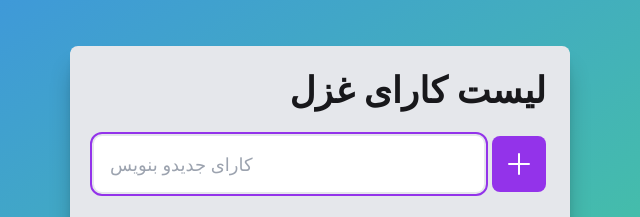
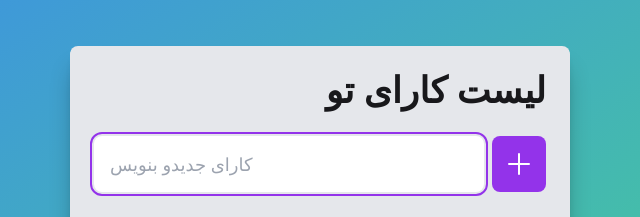
Before and after one commit to pandaCode082/toxic-todo-list, a plain HTML site: page index.html in a window 1280 px wide. Shown: the part 203-420 px from the top of the page, 320-960 px from the left. Drawn offline with Linux system fonts and the light colour scheme.

Commit message:
Update index.html

```diff
--- a/index.html
+++ b/index.html
@@ -5,7 +5,7 @@
     <meta charset="UTF-8" />
     <meta name="viewport" content="width=device-width, initial-scale=1.0" />
     <!-- ----------------------------- title ----------------------------- -->
-    <title>لیست کارای غزل</title>
+    <title>لیست کارای تو</title>
     <!-- ----------------------------- links ----------------------------- -->
     <style>
         /*
@@ -2821,7 +2821,7 @@ Constrain images and videos to the parent width and preserve their intrinsic asp
 
     <div class="responsive w-[500px] h-max bg-gray-200 p-6 shadow-xl shadow-black/30 rounded-lg flex flex-col gap-4">
         <div>
-            <h1 class="text-4xl capitalize font-bold" style="text-align: right;margin-bottom: 10px;">لیست کارای غزل</h1>
+            <h1 class="text-4xl capitalize font-bold" style="text-align: right;margin-bottom: 10px;">لیست کارای تو</h1>
         </div>
         <!-- -------------------- input box -------------------- -->
         <div class="flex gap-2">
```
